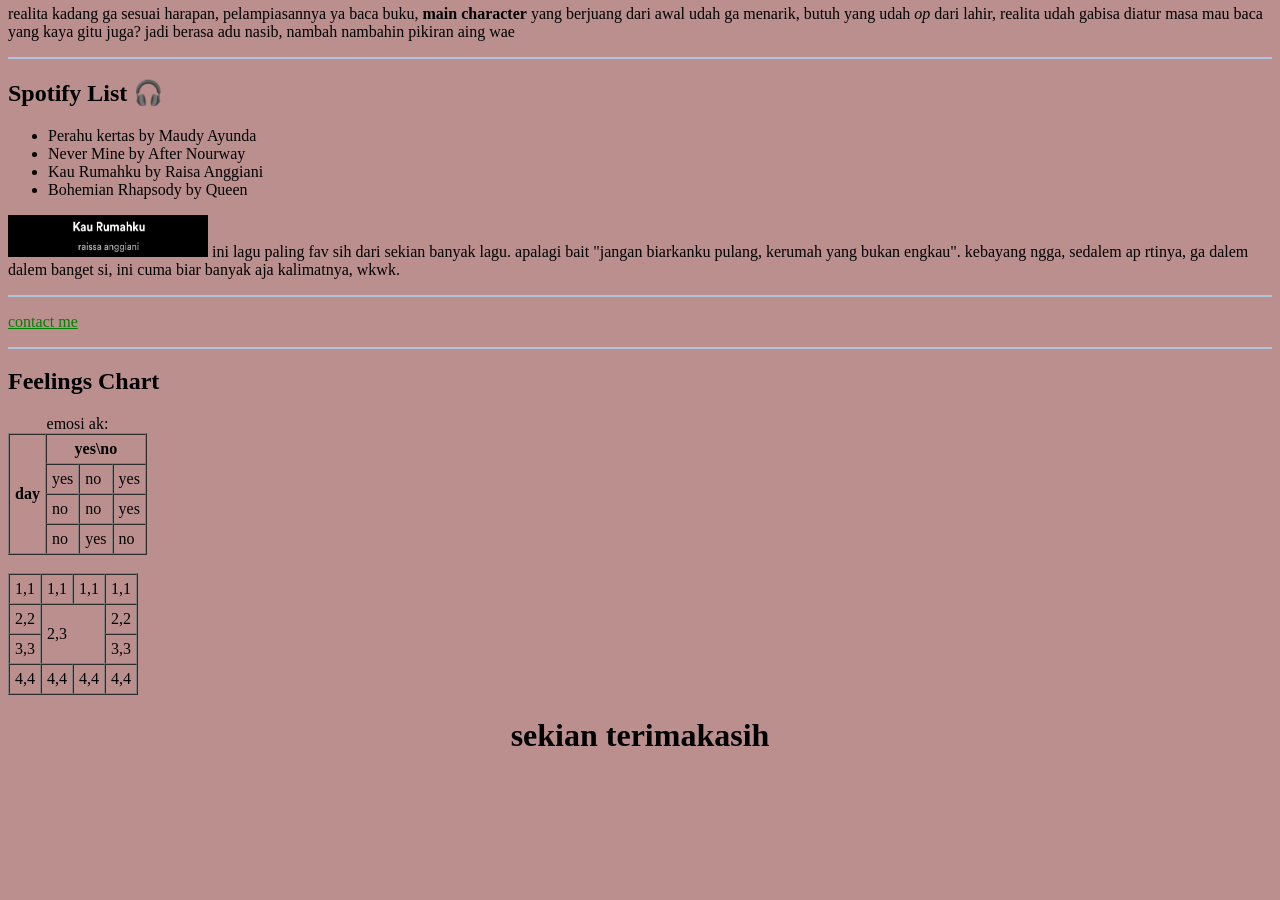
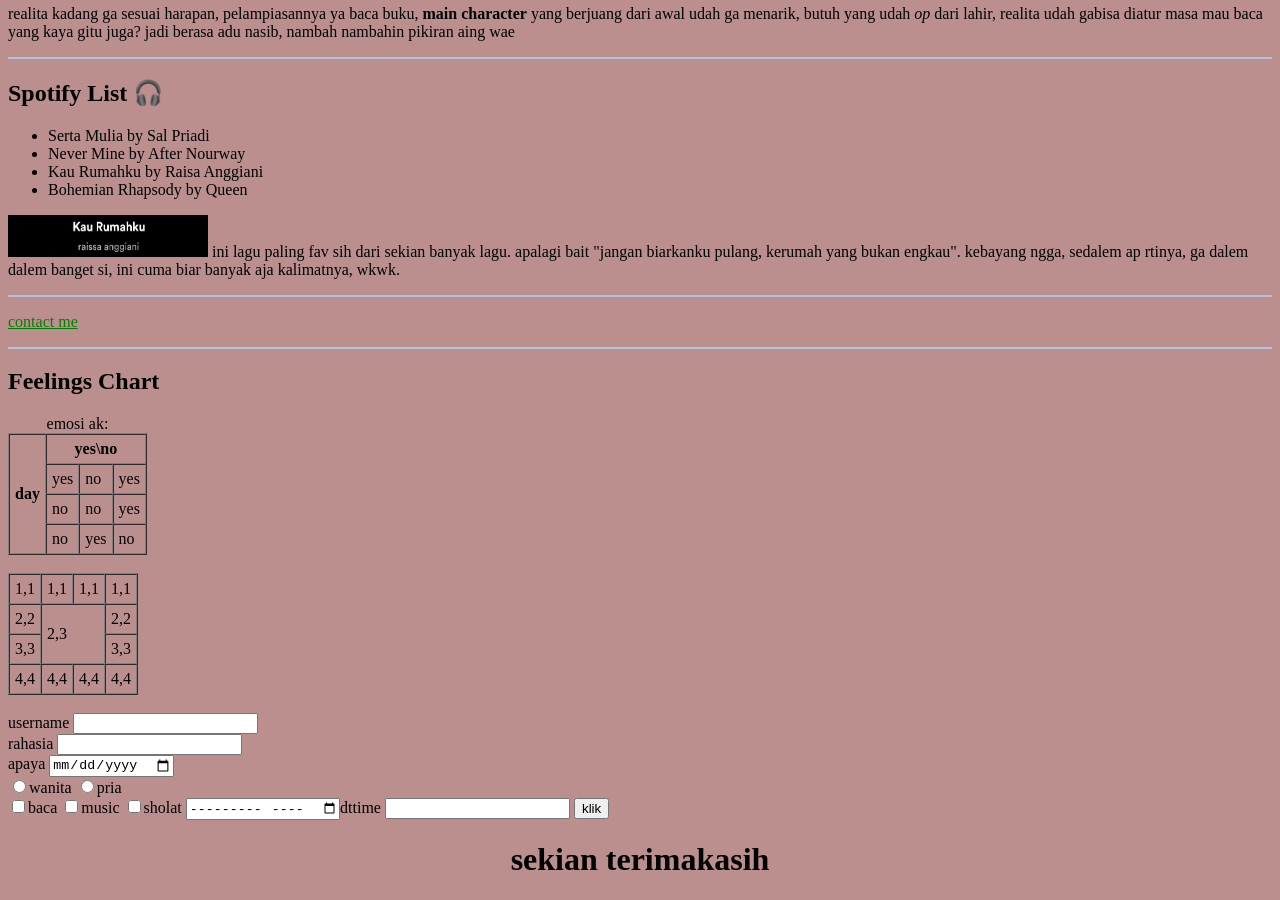
Before and after one commit to titahdewanraya/rayaaa, a plain HTML site: page index.html in a window 1280 px wide. Shown: the part 420-1320 px from the top of the page. Before the commit the page ends 1195 px from the top, so only its background shows below. Drawn offline with Linux system fonts and the light colour scheme; files whose address does not match are found by name.

Commit message:
Add files via upload

```diff
--- a/index.html
+++ b/index.html
@@ -5,7 +5,7 @@
     <title>website personal 👻</title>
 </head>
 <body bgcolor="rosybrown" link="green" vlink="saddlebrown" alink="orange">
-   <center><img src="images/muka.png" alt="photo meimei" width="200" height="200">
+   <center><img src="images/face.webp" alt="photo aku" width="200" height="200">
     <center><button type="button" onclick="alert('ciee baca web urang')">click</button></center>
     <h1>Titah Dewan Raya</h1></center>
     <p>aing anak tunggal.<br>
@@ -27,7 +27,7 @@
     <hr size="2" color="lightsteelblue">
     <h2>Spotify List 🎧</h2>
     <ul>
-        <li>Perahu kertas by Maudy Ayunda</li>
+        <li>Serta Mulia by Sal Priadi</li>
         <li>Never Mine by After Nourway</li>
         <li>Kau Rumahku by Raisa Anggiani</li>
         <li>Bohemian Rhapsody by Queen</li>
@@ -83,6 +83,27 @@
         <td>4,4</td>
     </tr>
 </table>
+<br>
+<form>
+    <label for="username">username</label>
+    <input type="text" id="username">
+    <br>
+    <label for="rahasia">rahasia</label>
+    <input type="password" id="rahasia">
+    <br>
+    <label for="date">apaya</label>
+    <input type="date" id="date">
+    <br>
+    <input type="radio" id="wanita" name="jenis"><label for="wanita">wanita</label>
+    <input type="radio" id="pria" name="jenis"><label for="pria">pria</label>
+    <br>
+    <input type="checkbox" id="baca"><label for="baca">baca</label>
+    <input type="checkbox" id="music"><label for="music">music</label>
+    <input type="checkbox" id="sholat"><label for="sholat">sholat</label>
+    <input type="month" name="date" id="datetime"><label for="datetime">dttime</label>
+    <input type="search" name="search" id="search">
+    <button type="submit">klik</button>
+</form>
     <center>
     <h1>sekian terimakasih</h1>
     </center>
```
